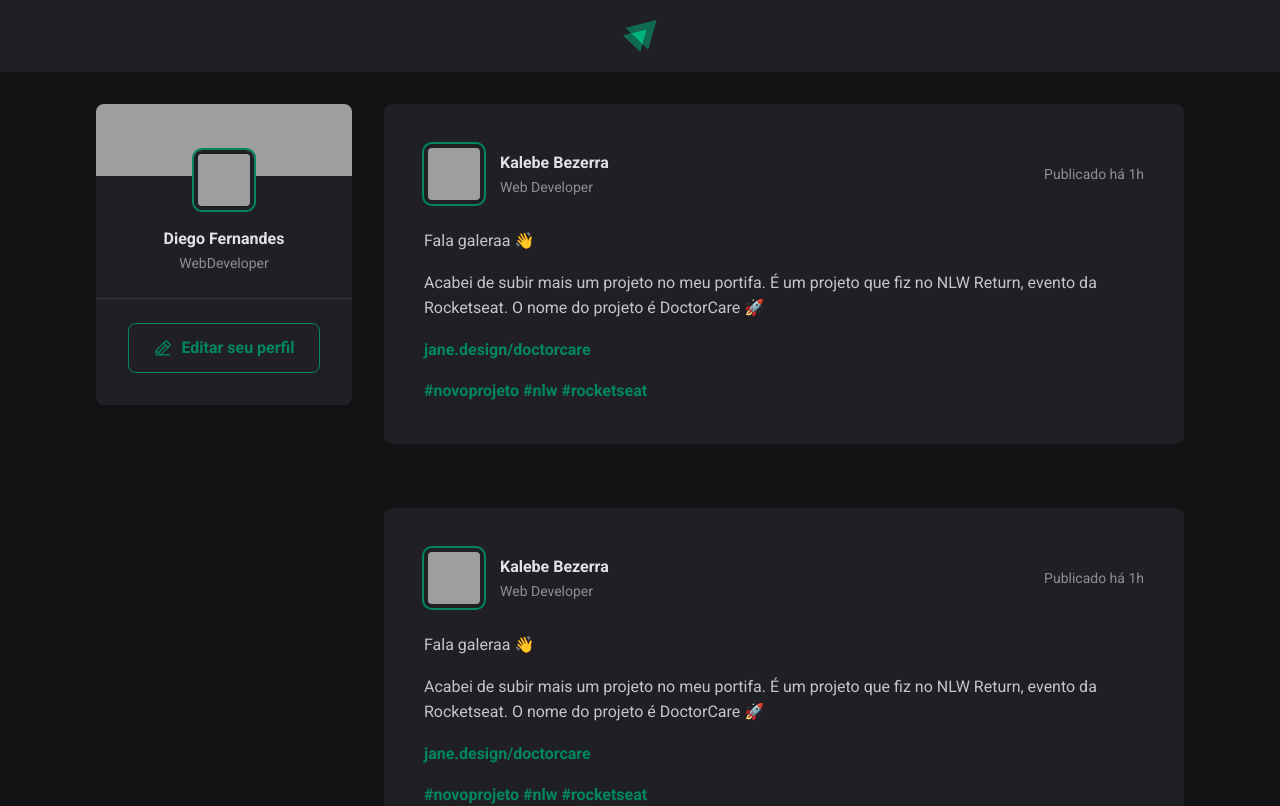
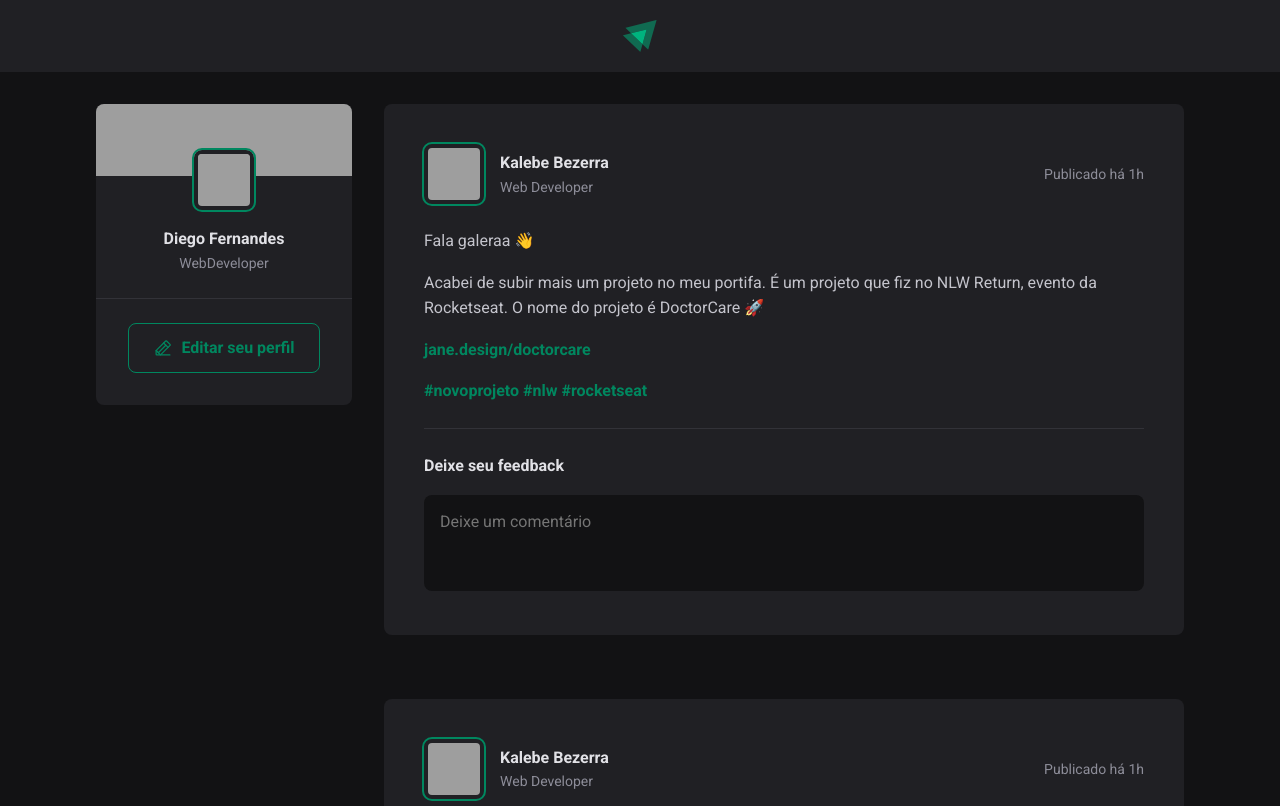
Before and after one commit to DevKalebe/React-FeedUsers, a React (Vite) app: page / in a window 1280 px wide. Shown: the top 806 px of the page. Built offline with nearby package versions, Linux system fonts and the light colour scheme; grey boxes are pictures that could not be loaded.

Commit message:
Criando formulários de comentários :bricks:

```diff
--- a/src/components/Post.jsx
+++ b/src/components/Post.jsx
@@ -35,6 +35,18 @@
           <a href="">#rocketseat</a>
         </p>
       </div>
+
+      <form className={styles.commentForm}>
+        <strong>Deixe seu feedback</strong>
+
+        <textarea
+          placeholder="Deixe um comentário"
+        />
+
+        <footer>
+          <button type="submit">Publicar</button>
+        </footer>
+      </form>
     </article>
   );
 }
--- a/src/components/Post.module.css
+++ b/src/components/Post.module.css
@@ -65,3 +65,54 @@
   color: var(--gray-400);
   line-height: 1.6;
 }
+
+.commentForm {
+  width: 100%;
+  margin-top: 1.5rem;
+  padding-top: 1.5rem;
+  border-top: 1px solid var(--gray-600);
+}
+
+.commentForm > strong {
+  line-height: 1.6;
+  color: var(--gray-100);
+}
+
+.commentForm textarea {
+  width: 100%;
+  background: var(--gray-900);
+  border: 0;
+  resize: none;
+  height: 6rem;
+  padding: 1rem;
+  border-radius: 8px;
+  color: var(--gray-100);
+  line-height: 1.4;
+  margin-top: 1rem;
+}
+
+.commentForm footer {
+  visibility: hidden;
+  max-height: 0;
+}
+
+.commentForm:focus-within footer {
+  visibility: visible;
+  max-height: none;
+}
+
+.commentForm button[type=submit]{
+  padding: 1rem 1.5rem;
+  margin-top: 1rem;
+  border-radius: 8px;
+  border: 0;
+  background:var(--green-500);
+  color: var(--white);
+  font-weight: bold;
+  cursor: pointer;
+  transition: background-color 0.1s;
+}
+
+.commentForm button[type=submit]:hover {
+  background: var(--green-300);
+}
--- a/src/global.css
+++ b/src/global.css
@@ -10,6 +10,11 @@
 
   --green-300: #00B37E;
   --green-500: #00875f;
+}
+
+:focus {
+  outline: transparent;
+  box-shadow: 0 0 0 2px var(--green-500);
 }
 
 * {
```
